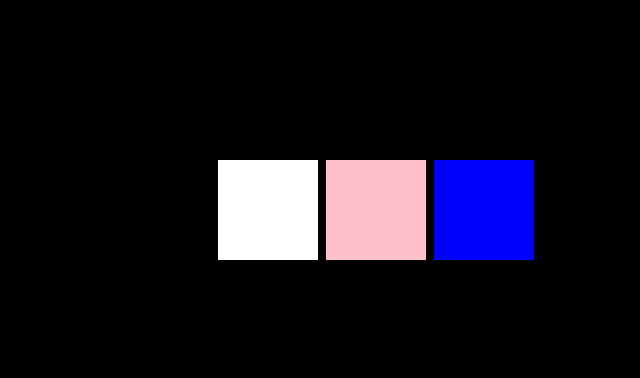
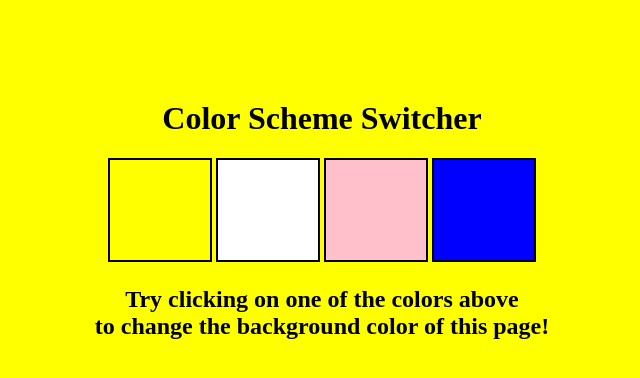
Before and after one commit to princeranjan03/JS-Projects, a plain HTML site: page 1-colorChanger/index.html in a window 1280 px wide. Both pictures are taken after a click on the element 478 px from the left and 210 px from the top of the page. Shown: the whole page, without its empty margins (318-958 px from the left). Drawn offline with Linux system fonts and the light colour scheme.

Commit message:
changes done

```diff
--- a/1-colorChanger/index.html
+++ b/1-colorChanger/index.html
@@ -10,7 +10,7 @@
   <body>
     <div class="canvas">
       <h1>Color Scheme Switcher</h1>
-      <span class="button" id="black"></span>
+      <span class="button" id="yellow"></span>
       <span class="button" id="white"></span>
       <span class="button" id="pink"></span>
       <span class="button" id="blue"></span>
--- a/1-colorChanger/script.js
+++ b/1-colorChanger/script.js
@@ -1,13 +1,9 @@
-console.log("hitesh")
 const buttons = document.querySelectorAll('.button');
 const body = document.querySelector('body');
 
 buttons.forEach(function (button) {
-  console.log(button);
   button.addEventListener('click', function (e) {
-    console.log(e);
-    console.log(e.target);
-    if (e.target.id === 'black') {
+    if (e.target.id === 'yellow') {
       body.style.backgroundColor = e.target.id;
     }
     if (e.target.id === 'white') {
@@ -19,6 +15,5 @@ buttons.forEach(function (button) {
     if (e.target.id === 'blue') {
       body.style.backgroundColor = e.target.id;
     }
-
   });
 });
--- a/1-colorChanger/style.css
+++ b/1-colorChanger/style.css
@@ -19,7 +19,7 @@ html {
   }
 
   #black {
-    background: black;
+    background: yellow;
   }
 
   #white {
```
